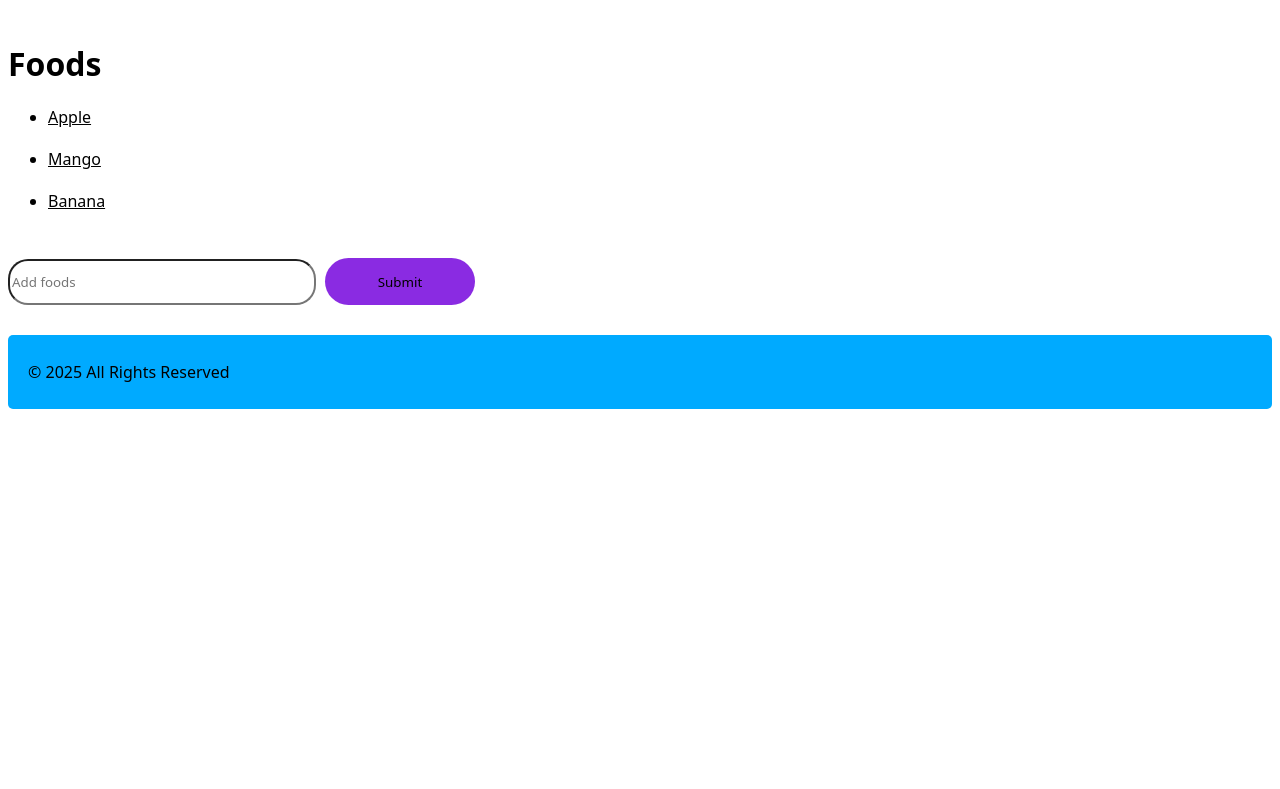
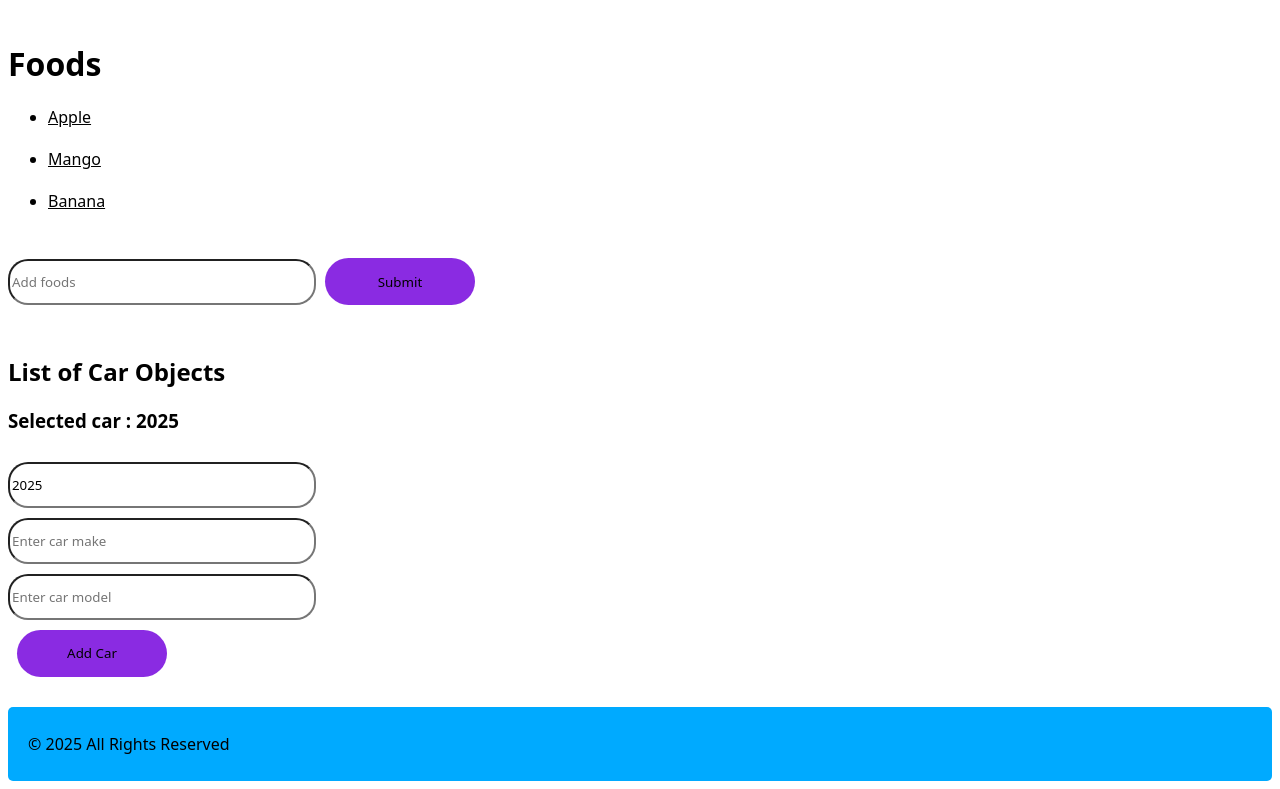
Before and after one commit to Sandesh-k18/react_Lrn, a React (Vite) app: page / in a window 1280 px wide. Shown: the part 2693-3482 px from the top of the page. Before the commit the page ends 3110 px from the top, so only its background shows below. Built offline with nearby package versions, Linux system fonts and the light colour scheme.

Commit message:
Update ARRAY of OBJECTS in state

```diff
--- a/src/App.jsx
+++ b/src/App.jsx
@@ -11,6 +11,8 @@ import ColorPicker from "./ColorPicker.jsx"
 import UpdterFun from "./updaterFuncn.jsx";
 import UpObjSt from "./updObjStte/updObjSt.jsx";
 import UpRrySt from "./updRryStte/updRrySt.jsx";
+import UpRryoObjs from "./upRryoObjs/UpRryoObjs.jsx";
+
 function App() {
 
     const fruits = [
@@ -36,6 +38,7 @@ function App() {
       <UpdterFun />
       <UpObjSt/>
       <UpRrySt/>
+      <UpRryoObjs/>
       <Footer />
     </>
   );
--- /dev/null
+++ b/src/upRryoObjs/UpRryoObjs.css
@@ -0,0 +1,23 @@
+.add-car-btn{
+  background-color: blueviolet;
+  height: 47px;
+  width: 150px;
+    margin-top: 10px;
+  margin-left: 9px;
+}
+.input-btn {
+  margin-top: 10px;
+  height: 40px;
+  width: 300px;
+  border-radius: 20px;
+}
+[itemID="cars-li"] {
+  margin-top: 20px;
+  max-width: fit-content;
+  text-decoration: underline;
+}
+
+[itemID="cars-li"]:hover {
+  cursor: pointer;
+  color: red;
+}
--- /dev/null
+++ b/src/upRryoObjs/UpRryoObjs.jsx
@@ -0,0 +1,77 @@
+import React, { useState } from "react";
+import "./UpRryoObjs.css";
+function UpRryoObjs() {
+  const [cars, setCars] = useState([]);
+  const [carYear, setCarYear] = useState(new Date().getFullYear());
+  const [carMake, setCarMake] = useState("");
+  const [carModel, setCarModel] = useState("");
+
+  function handleAddCar() {
+    const newCar = { year: carYear, make: carMake, model: carModel };
+    setCars((c) => [...c, newCar]);
+    setCarYear(new Date().getFullYear());
+    setCarMake("");
+    setCarModel("");
+  }
+  function handleRemoveCar(index) {
+    setCars(c=>c.filter((_, i) => i !== index));
+  }
+  function handleYearChange(e) {
+    setCarYear(e.target.value);
+  }
+  function handleMakeChange(e) {
+    setCarMake(e.target.value);
+  }
+  function handleModelChange(e) {
+    setCarModel(e.target.value);
+  }
+
+  return (
+    <>
+      <div>
+        <h2>List of Car Objects</h2>
+        <h3>
+          Selected car : {carYear} {carMake} {carModel}{" "}
+        </h3>
+        <ul>
+          {cars.map((car, index) => (
+            <li
+              itemID="cars-li"
+              key={index}
+              onClick={() => handleRemoveCar(index)}
+            >
+              {car.year} {car.make} {car.model}
+            </li>
+          ))}
+        </ul>
+        <input
+          className="input-btn"
+          type="number"
+          value={carYear}
+          onChange={handleYearChange}
+        />{" "}
+        <br />
+        <input
+          className="input-btn"
+          type="text"
+          value={carMake}
+          onChange={handleMakeChange}
+          placeholder="Enter car make"
+        />{" "}
+        <br />
+        <input
+          className="input-btn"
+          type="text"
+          value={carModel}
+          onChange={handleModelChange}
+          placeholder="Enter car model"
+        />{" "}
+        <br />
+        <button className="add-car-btn" onClick={handleAddCar}>
+          Add Car
+        </button>
+      </div>
+    </>
+  );
+}
+export default UpRryoObjs;
--- a/src/updRryStte/updRrySt.jsx
+++ b/src/updRryStte/updRrySt.jsx
@@ -17,7 +17,7 @@ function UpRrySt() {
         <h1>Foods</h1>
         <ul>
           {foods.map((food, index) => (
-            <li itemID="food-li" keys={index} onClick={() => deleteFood(index)}>
+            <li itemID="food-li" key={index} onClick={() => deleteFood(index)}>
               {food}
             </li>
           ))}
```
